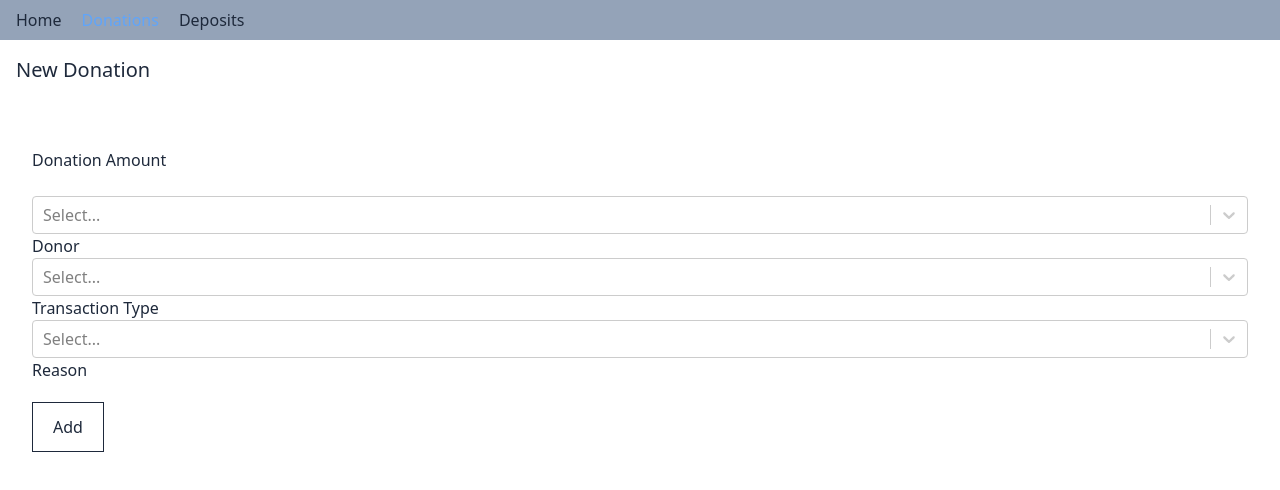
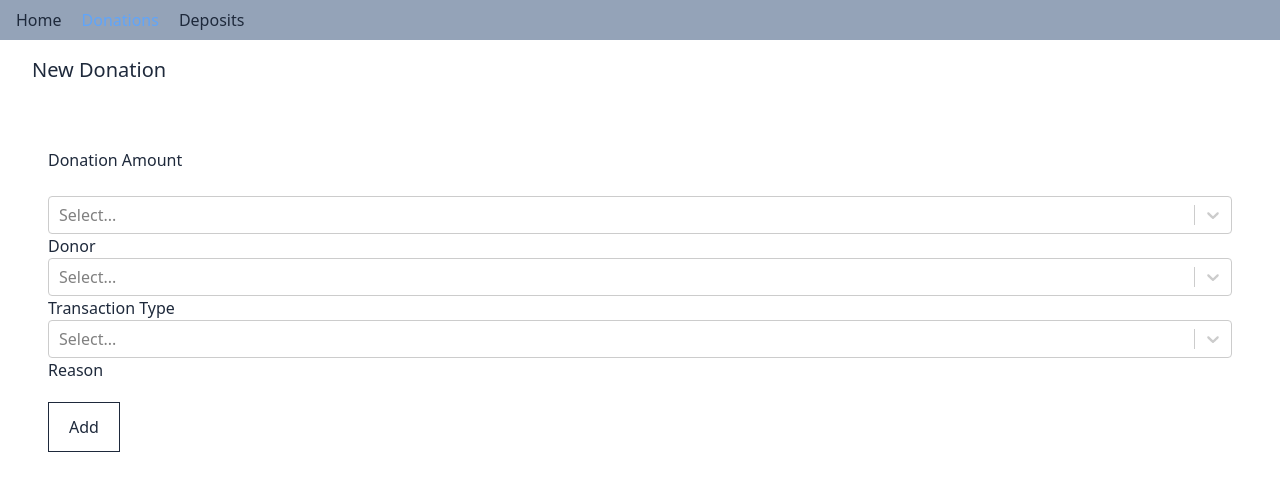
Before and after one commit to SnekCode/donation-tracker, a Next.js app: page /donations in a window 1280 px wide. Shown: the top 490 px of the page. Built offline with nearby package versions, Linux system fonts and the light colour scheme; no server answers; the database is empty.

Commit message:
added BasePageLayout

```diff
--- a/src/app/donations/layout.tsx
+++ b/src/app/donations/layout.tsx
@@ -1,4 +1,5 @@
 import "../globals.css";
+import BasePageLayout from "../layout/BasePageLayout";
 
 export const metadata = {
   title: "Add Donation",
@@ -9,5 +10,5 @@ export default function RootLayout({
 }: {
   children: React.ReactNode;
 }) {
-  return <div className="m-4">{children}</div>;
+  return <BasePageLayout>{children}</BasePageLayout>;
 }
--- a/src/app/layout.tsx
+++ b/src/app/layout.tsx
@@ -4,6 +4,7 @@ import ModalProvider from "./context/modal/ModalProvider";
 import { ToastProvider } from "./context/toast/ToastProvider";
 import NavigationHeader, { NavigationLink } from "./components/NavigationHeader";
 import {useRouter} from 'next/router'
+import BasePageLayout from "./layout/BasePageLayout";
 
 export const metadata = {
   title: "Donation Tracker",
@@ -23,8 +24,9 @@ export default function RootLayout({
                 <NavigationLink href="/donations">Donations</NavigationLink>
                 <NavigationLink href="/deposits">Deposits</NavigationLink>
               </NavigationHeader>
-            {children}
-
+              <BasePageLayout>
+                {children}
+              </BasePageLayout>
           <div id="modal-root"></div>
           </ModalProvider>
         </ToastProvider>
--- /dev/null
+++ b/src/app/layout/BasePageLayout.tsx
@@ -0,0 +1,10 @@
+import React from 'react'
+import { ContextType } from '../context/ContextType'
+
+const BasePageLayout:React.FC<ContextType> = ({children}) => {
+  return (
+    <div className={"m-4"} >{children}</div>
+  )
+}
+
+export default BasePageLayout
--- a/src/app/page.tsx
+++ b/src/app/page.tsx
@@ -53,14 +53,11 @@ export default async function Home() {
 
 
   return (
-    <main className={'container m-4'}>
-
     <SummaryPage
     donations30Days={donations30Days}
     donations30DaysAmount={donations30DaysAmount}
     numberToDeposit={numberToDeposit}
     notDeposited30DaysAmount={notDeposited30DaysAmount}
     />
-    </main>
   );
 }
```
